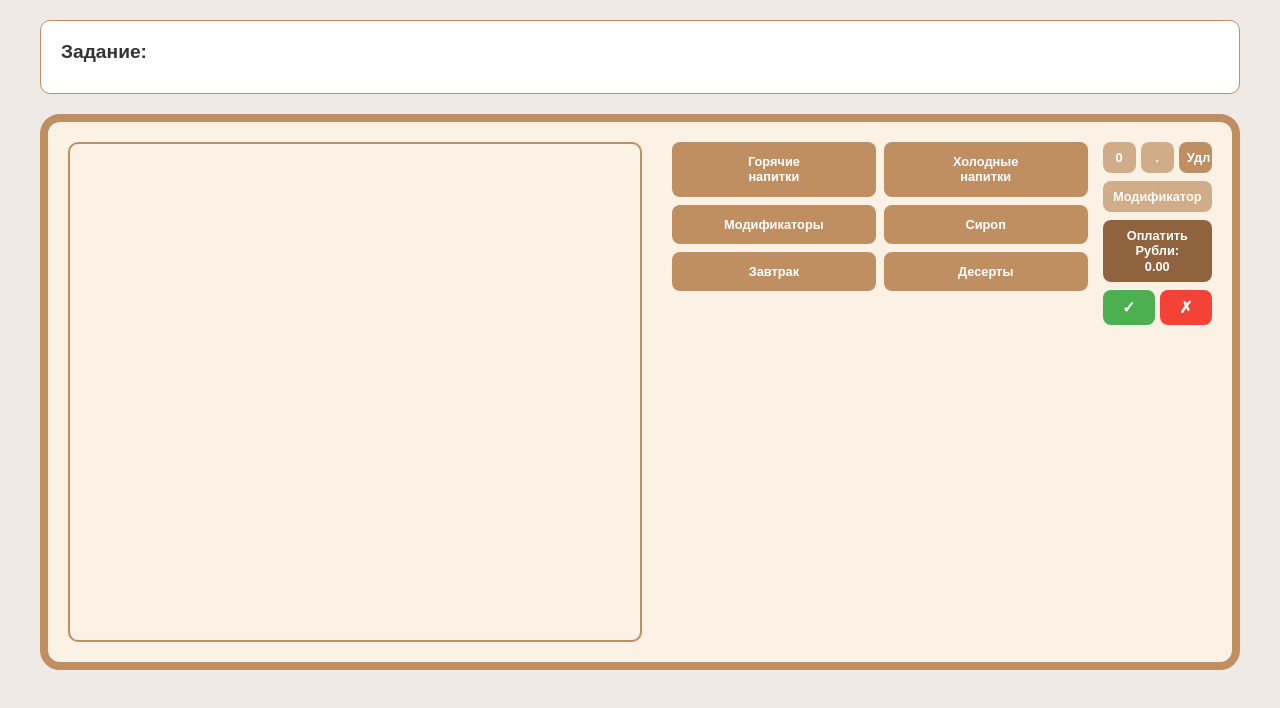
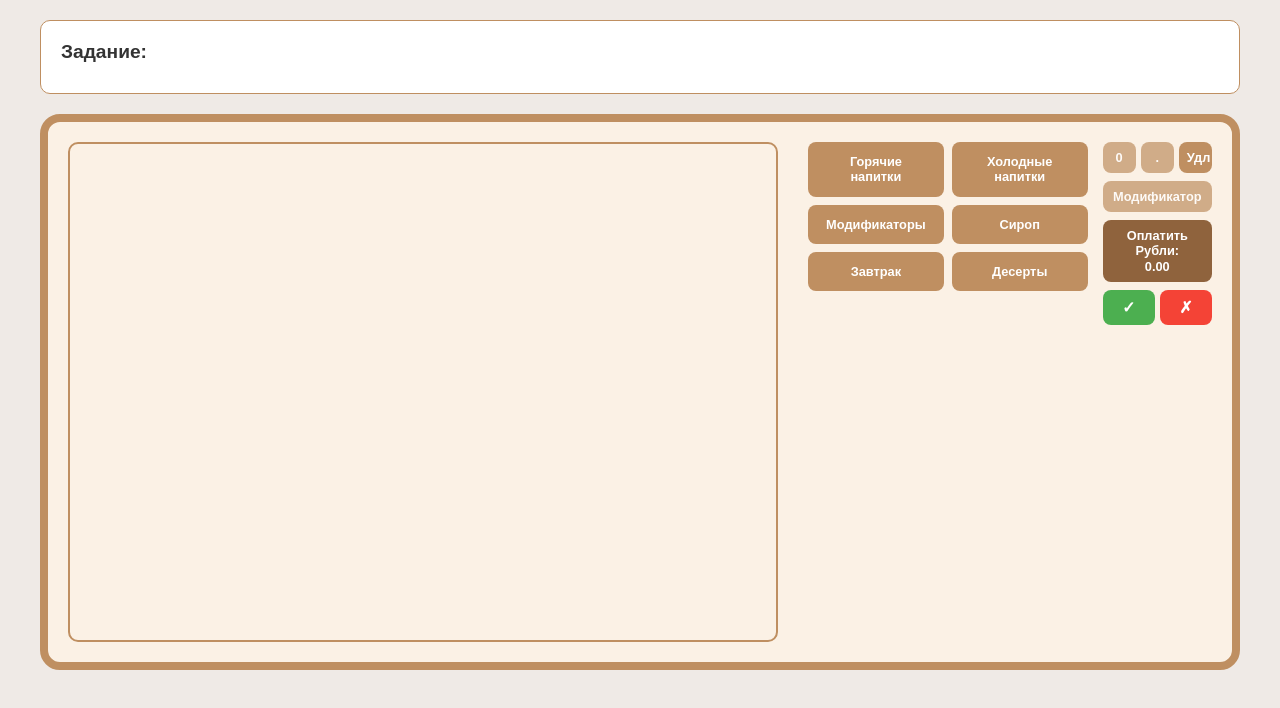
Before and after one commit to MaxKedroff/R-keaper-integrated, a plain HTML site: page index.html in a window 1280 px wide. Drawn offline with Linux system fonts and the light colour scheme.

Commit message:
Update index.html

```diff
--- a/index.html
+++ b/index.html
@@ -352,7 +352,7 @@
             }
 
             .controls {
-                width: 540px;
+                width: 404px;
                 flex-direction: row;
             }
 
```
